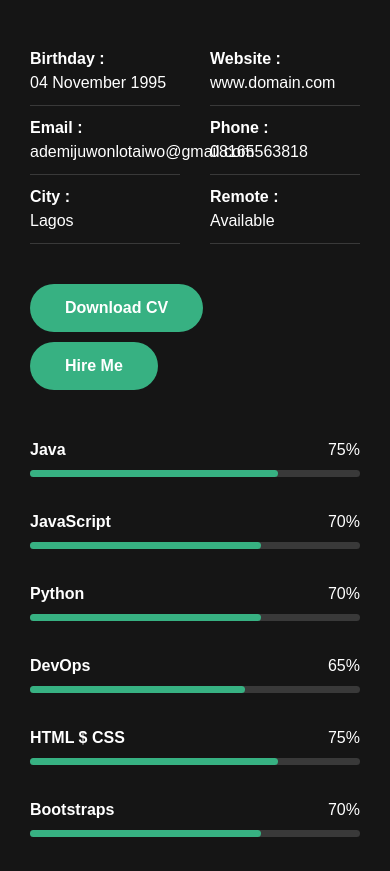
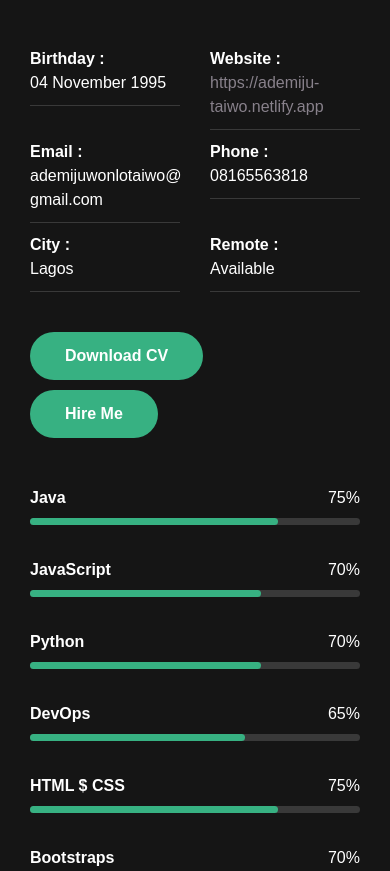
Before and after one commit to Ademiju/My-Portfolio, a plain HTML site: page index.html in a window 390 px wide. Shown: the part 1264-2135 px from the top of the page. Drawn offline with nearby package versions, Linux system fonts and the light colour scheme.

Commit message:
mobile screen fixed

```diff
--- a/index.html
+++ b/index.html
@@ -140,10 +140,10 @@
                         <p>Birthday : <span>04 November 1995</span></p>
                       </div>
                       <div class="information-items padd-15">
-                        <p>Website : <span>www.domain.com </span></p>
+                        <p>Website : <span><a href="https://ademiju-taiwo.netlify.app/#contact" class="link">https://ademiju-taiwo.netlify.app</a></span></p>
                       </div>
                       <div class="information-items padd-15">
-                        <p>Email : <span>ademijuwonlotaiwo@gmail.com </span></p>
+                        <p>Email : <span>ademijuwonlotaiwo@ gmail.com </span></p>
                       </div>
                       <div class="information-items padd-15">
                         <p>Phone : <span>08165563818</span></p>
```
